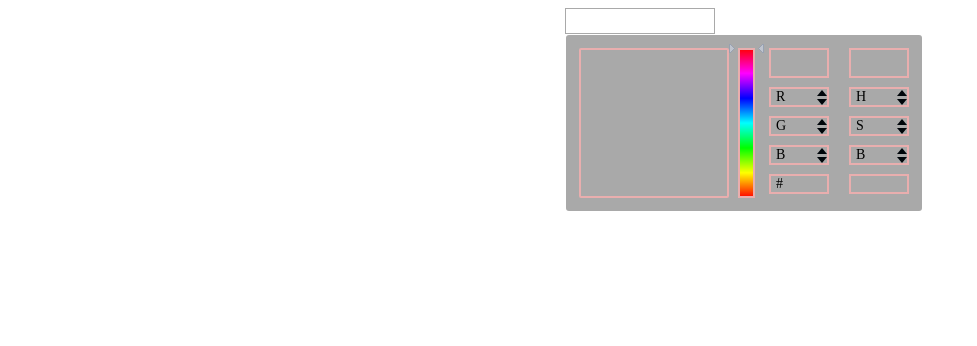
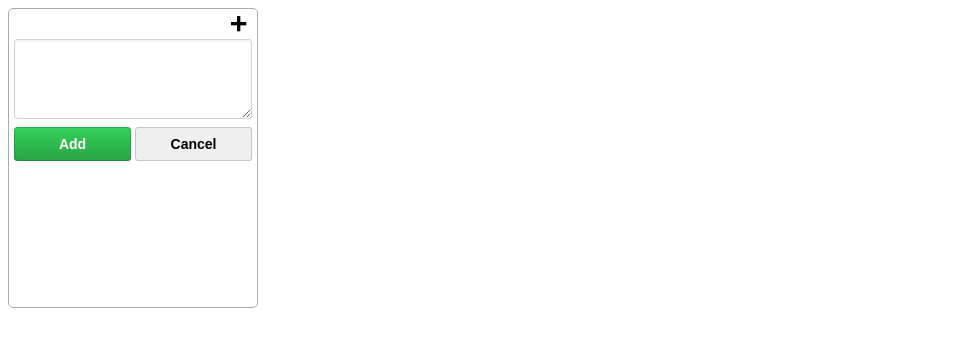
Before and after one commit to 15919873635/OrangeUI, a plain HTML site: page test.html in a window 1280 px wide. Shown: the whole page, without its empty margins (0-977 px from the left). Drawn offline with Linux system fonts and the light colour scheme.

Commit message:
新增board的实现

```diff
--- a/css/Board.css
+++ b/css/Board.css
@@ -0,0 +1,101 @@
+* {
+    box-sizing: border-box;
+}
+.board {
+    position: relative;
+    width: 250px;
+    min-height: 300px;
+    border: 1px rgb(169,169,169) solid;
+    border-radius: 5px;
+}
+.board-header {
+    display: flex;
+    width: 100%;
+    height: 30px;
+    line-height: 30px;
+    border-top-right-radius: 5px;
+    border-top-left-radius: 5px;
+}
+.board-title {
+    flex: 1;
+    float: left;
+    height: inherit;
+    line-height: inherit;
+    overflow: hidden;
+    text-overflow: ellipsis;
+    white-space: nowrap;
+    text-indent: 5px;
+}
+.board-add {
+    width: 16px;
+    height: 16px;
+    float: right;
+    margin: 7px 10px 0 0;
+    cursor: pointer;
+    background: url('../icon/icon_add.png') center center no-repeat;
+}
+.board-body {
+    width: 100%;
+    padding: 0 5px;
+}
+.board-new-block {
+    background-color: #fff;
+    background-position: right 8px center;
+    background-repeat: no-repeat;
+    border: 1px solid #d1d5da;
+    border-radius: 3px;
+    box-shadow: inset 0 1px 2px rgba(27,31,35,.075);
+    color: #24292e;
+    width: 100%;
+    font-size: 16px;
+    line-height: 20px;
+    min-height: 35px;
+    outline: none;
+    padding: 6px 8px;
+    vertical-align: middle;
+    height: 80px;
+    resize: vertical;
+    overflow: hidden;
+}
+.board-new-block:focus {
+    margin-top: 10px;
+    border-color: #2188ff;
+    box-shadow: inset 0 1px 2px rgba(27,31,35,.075), 0 0 0 0.2em rgba(3,102,214,.3);
+    outline: none;
+}
+.board-button-block {
+    display: flex!important;
+    margin-top: 8px!important;
+}
+
+.btn {
+    flex-basis: 0;
+    flex-grow: 1;
+    -moz-appearance: none;
+    -moz-user-select: none;
+    -ms-user-select: none;
+    -webkit-appearance: none;
+    -webkit-user-select: none;
+    appearance: none;
+    background-position: -1px -1px;
+    background-repeat: repeat-x;
+    background-size: 110% 110%;
+    border: 1px solid rgba(27,31,35,.2);
+    border-radius: .25em;
+    cursor: pointer;
+    display: inline-block;
+    font-size: 14px;
+    font-weight: 600;
+    line-height: 20px;
+    padding: 6px 12px;
+    position: relative;
+    user-select: none;
+    vertical-align: middle;
+    white-space: nowrap;
+}
+.btn-primary {
+    background-color: #28a745;
+    background-image: linear-gradient(-180deg,#34d058,#28a745 90%);
+    color: #fff;
+    margin-right: 4px!important;
+}
--- a/js/Board.js
+++ b/js/Board.js
@@ -6,9 +6,69 @@
 ;(
     function(jQ){
         jQ.fn.extend({
-            OrangeBoard:function(options){
-
+            OrangeBoard: function(options){
+                var board = jQ(this),
+                board_default_width = 250,
+                board_default_height = 300,
+                defaultOptions = initOptions(options),
+                defaultMethods = initMethods(),
+                hasInited = jQ.type(board.data("hasInited")) === "undefined" ? false : board.data("hasInited");
+                if(jQ.OrangeFitTag(board.get(0).tagName)){
+                    if(jQ.isPlainObject(options) || jQ.type(options) === "undefined")
+                        _initBoard();
+                    if(jQ.type(options) === "string"){
+                        if(/^set\w+/.test(options)){
+                            defaultMethods[options](arguments);
+                            _initBoard();
+                        }else if(/^get\w+/.test(options)){
+                            return defaultMethods[options]();
+                        }else{
+                            _initBoard();
+                            defaultMethods[options](arguments);
+                        }
+                    }
+                }
+                function _initBoard(){
+                    if(!hasInited)
+                        doInit();
+                    board.data("defaultOptions",defaultOptions);
+                }
+                function doInit(){
+                    if(jQ.type(board.prop("id")) === "undefined"){
+                        board.prop("id","board_"+jQ.OrangeRandomId());
+                    };
+                    if(!board.hasClass("board"))
+                        board.addClass("board");
+                    var boardWidth = jQ.isNumeric(defaultOptions.width) ? defaultOptions.width : board_default_width,
+                        boardHeight = jQ.isNumeric(defaultOptions.height) ? defaultOptions.height : board_default_height;
+                    board.css({"width": boardWidth+"px","min-height":boardHeight+"px"});
+                    var initBoardString = "<div class='board-header'><div class='board-title'></div><div class='board-add'></div></div>" +
+                            "<div class='board-body'><textarea class='board-new-block'></textarea><div class='board-button-block'>" +
+                            "<button class='btn btn-primary'>Add</button><button class='btn'>Cancel</button></div><div class='board-note-list'></div></div>";
+                    board.empty().append(initBoardString);
+                    hasInited = true;
+                    board.data("hasInited", hasInited);
+                }
+                function initOptions(ops){
+                    var boardOptions = board.data("defaultOptions");
+                    if(jQ.type(boardOptions) === "undefined"){
+                        boardOptions = {
+                            width: board_default_width,
+                            height: board_default_height,
+                        };
+                    }
+                    if(jQ.isPlainObject(ops))
+                        boardOptions = jQ.extend(boardOptions,ops);
+                    return boardOptions;
+                }
+                function initMethods(){
+                    var boardMethods = board.data("defaultMethods");
+                    if(jQ.type(boardMethods) === "undefined"){
+                        boardMethods = {}
+                    }
+                    return boardMethods;
+                }
             }
         })
     }
-);
+)(jQuery);
--- a/test.html
+++ b/test.html
@@ -8,16 +8,16 @@ and open the template in the editor.
     <head>
         <title>TODO supply a title</title>
         <meta charset="UTF-8">
-        <link rel="stylesheet" type="text/css" href="css/ColorPicker.css">
+        <link rel="stylesheet" type="text/css" href="css/Board.css">
         <meta name="viewport" content="width=device-width, initial-scale=1.0">
         <script type="text/javascript" src="js/base/jquery-1.11.1.min.js"></script>
         <script type="text/javascript" src="js/base/UIBase.js"></script>
-        <script type="text/javascript" src="js/ColorPicker.js"></script>
+        <script type="text/javascript" src="js/Board.js"></script>
     </head>
     <body>
         <div id="color_picker"></div>
         <script type="text/javascript">
-            $("#color_picker").OrangeColorPicker();
+            $("#color_picker").OrangeBoard();
         </script>
     </body>
 </html>
```
Also changed, not shown: board.html (added, +128 -0 lines).
